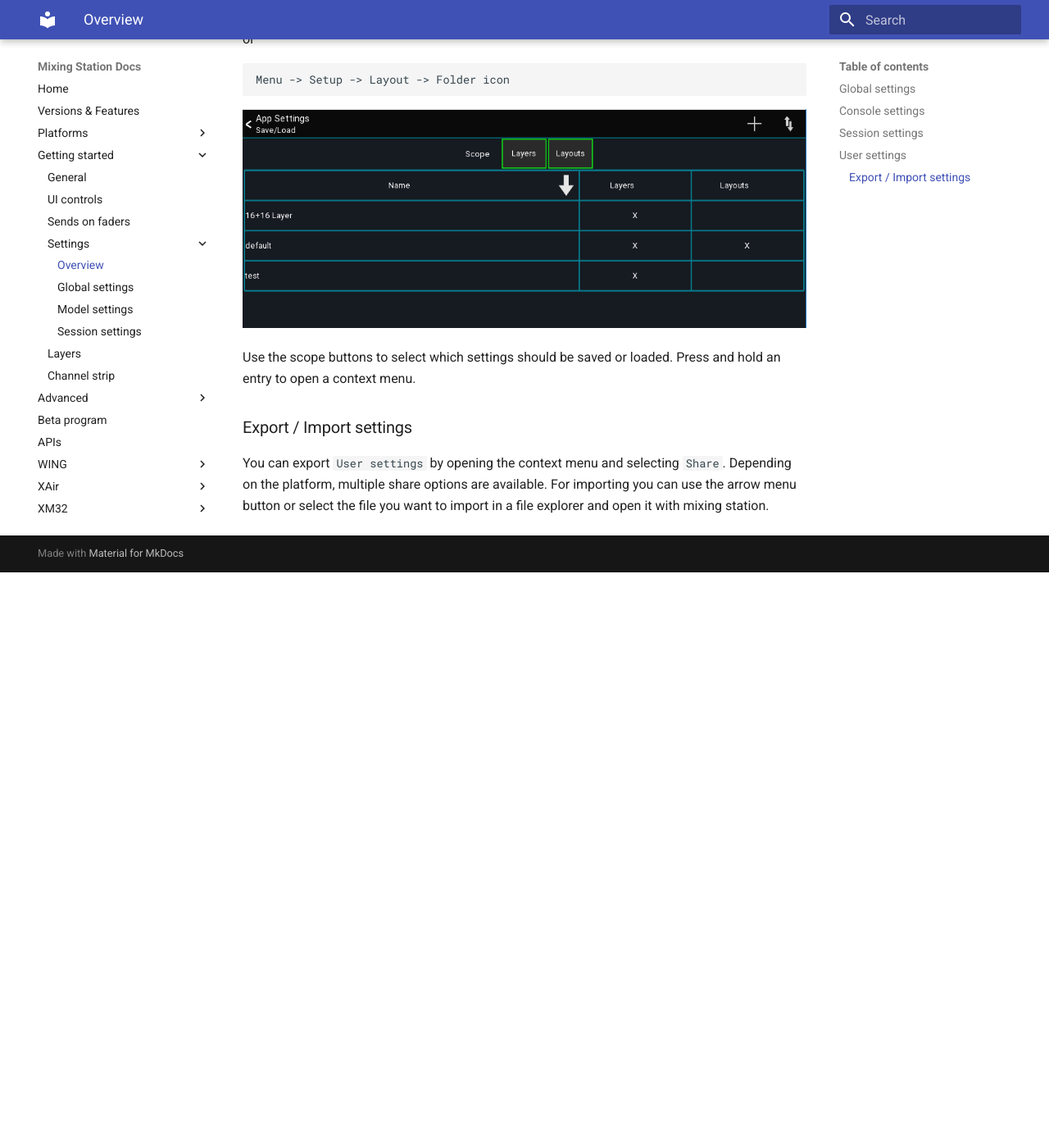
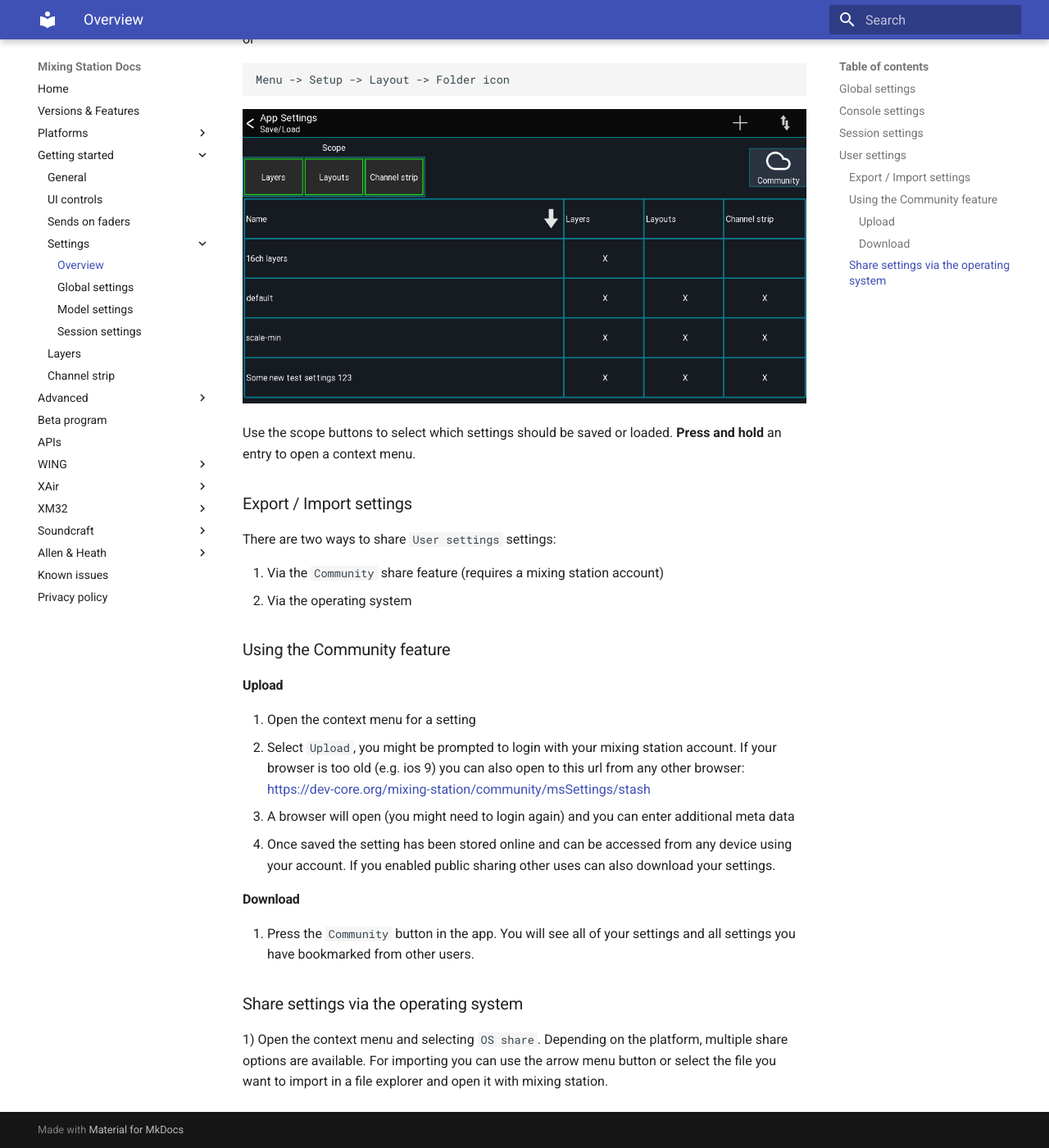
Before and after one commit to davidgiga1993/mixing-station-docs, an MkDocs documentation site: the page built from docs/settings/overview.md, in a window 1280 px wide and 1400 px high, scrolled down 1576 px. Shown: the whole window at 82% size. Built offline with MkDocs 1.6.1 and Material for MkDocs 9.7.7, drawn with Linux system fonts in a browser that asks for light colours; before the commit the page ends 2274 px from its top, so only the background shows below that.

Commit message:
Add community documentation

```diff
--- a/docs/settings/overview.md
+++ b/docs/settings/overview.md
@@ -54,9 +54,30 @@
 ![Settings-Manager](../img/settings-manager.png)
 
 Use the scope buttons to select which settings should be saved or loaded.
-Press and hold an entry to open a context menu.
+**Press and hold** an entry to open a context menu.
 
 ### Export / Import settings
-You can export `User settings` by opening the context menu and selecting `Share`.
+There are two ways to share `User settings` settings:
+
+1. Via the `Community` share feature (requires a mixing station account)
+2. Via the operating system
+
+
+### Using the Community feature
+#### Upload
+1. Open the context menu for a setting
+2. Select `Upload`, you might be prompted to login with your mixing station account.
+ If your browser is too old (e.g. ios 9) you can also open to this url from any other browser:
+ [https://dev-core.org/mixing-station/community/msSettings/stash](https://dev-core.org/mixing-station/community/msSettings/stash)
+3. A browser will open (you might need to login again) and you can enter additional meta data
+4. Once saved the setting has been stored online and can be accessed from any device using your account. If you enabled public sharing other uses can also download your settings.
+
+#### Download
+1. Press the `Community` button in the app. You will see all of your settings and all settings you have bookmarked from other users.
+
+
+
+### Share settings via the operating system
+1) Open the context menu and selecting `OS share`.
 Depending on the platform, multiple share options are available.
 For importing you can use the arrow menu button or select the file you want to import in a file explorer and open it with mixing station.
```
Also changed, not shown: docs/img/settings-manager.png.
